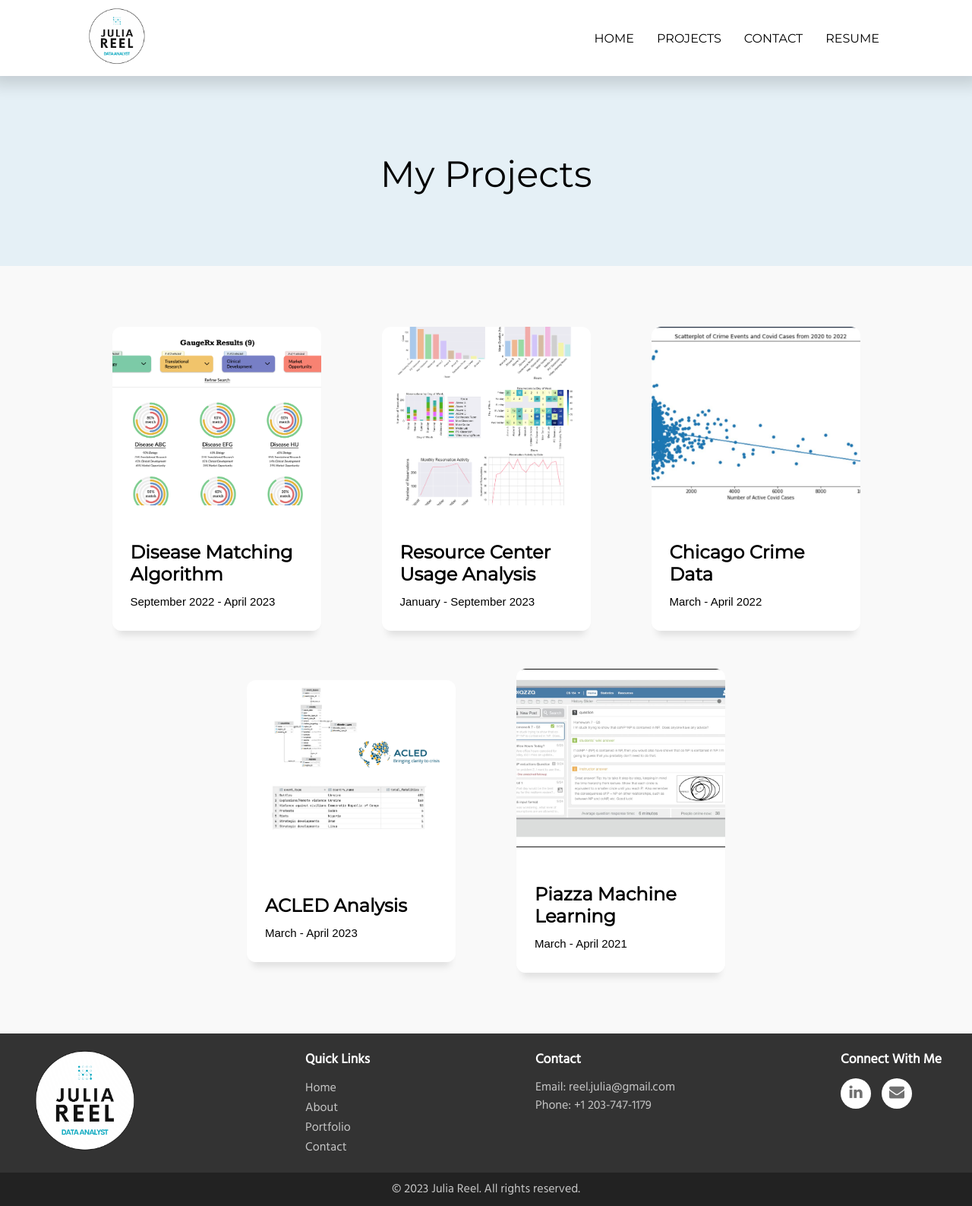
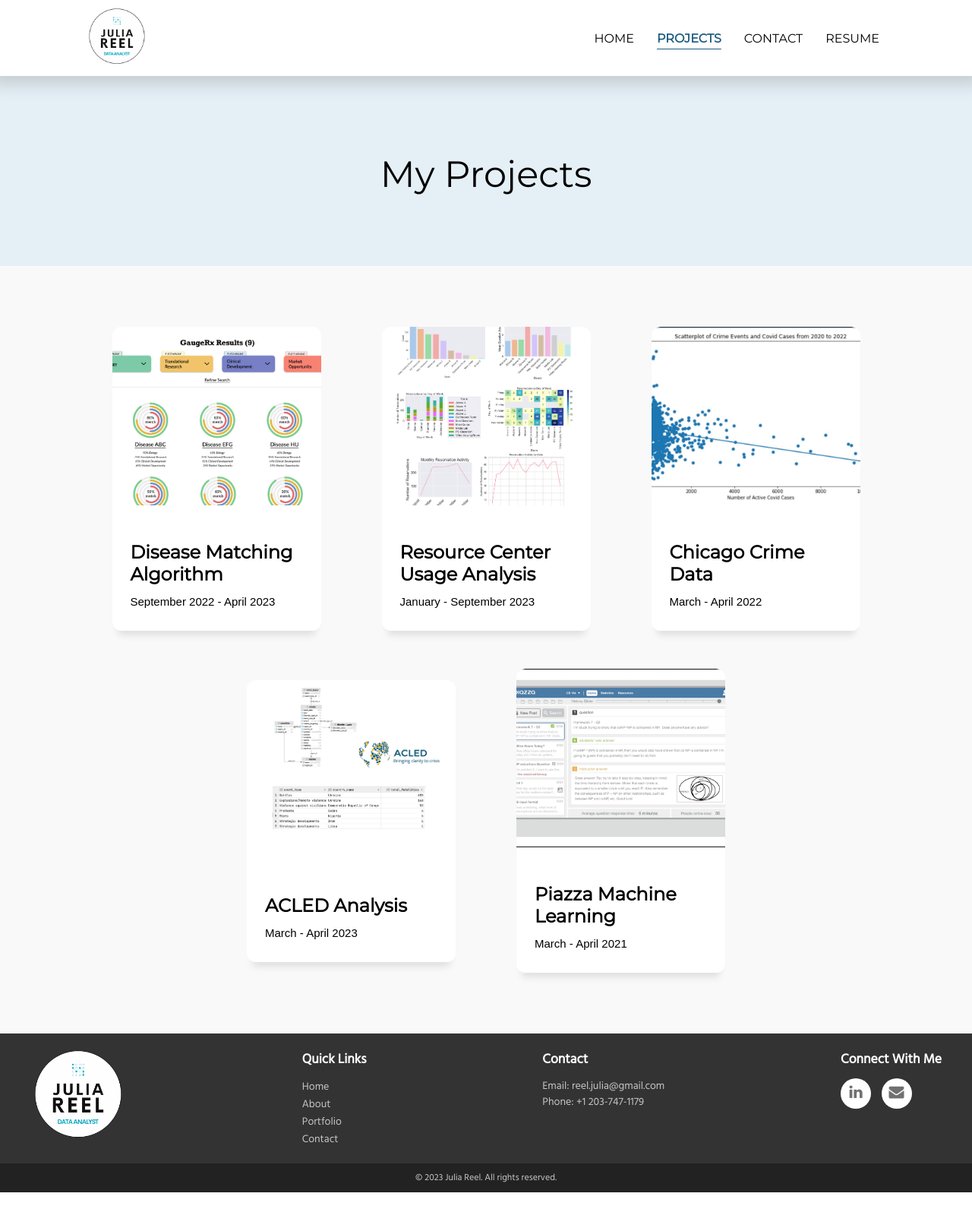
Before and after one commit to juliareel/portfolio-app, a Flask app: page /myprojects.html in a window 1280 px wide. Shown: the whole page at 76% size. Run offline with Flask 3, Linux system fonts and the light colour scheme; parts of the project's set-up code (start-up, migrations or seed data) failed here and were passed over; some libraries are stand-ins or nearby versions; some web fonts are replaced.

Commit message:
ui edits

```diff
--- a/static/style.css
+++ b/static/style.css
@@ -194,7 +194,10 @@
     margin: 15%;
     row-gap: 1em;
     flex-direction: column;
+    font-size: 14px;
   }
+
+
 
   .footer a {
     color: rgb(198, 198, 198);
@@ -256,6 +259,7 @@
     bottom: 0;
     left: 0;
     width: 100%;
+    font-size: 12px;
   }
 
   /* .footer p {
@@ -511,12 +515,14 @@
     height: 50px;
   }
 
-  .nav .current {
+  .current {
       color: rgb(27, 92, 128);
       font-weight: bolder;
-      /* text-decoration: underline; */
+      text-decoration: underline;
       text-underline-offset: 0.5em;
   }
+
+
 
 .menu_logo{
     display: none;
@@ -747,6 +753,7 @@
     opacity: 0;
     padding-top: 30px;
     z-index: 3;
+    overflow: scroll;
   }
   .overlay:target {
     visibility: visible;
@@ -755,8 +762,10 @@
   }
 
   .popup {
-    margin: 70px auto;
-    padding: 80px;
+    /* margin: 70px auto;
+    padding: 80px; */
+    margin: 5%;
+    padding: 5%;
     background: #fff;
     border-radius: 5px;
     width: 80%;
@@ -782,8 +791,9 @@
 
   .popup h3 {
     font-size: 2em;
-    margin-bottom: 2em;
-    font-weight:900
+    margin-bottom: 1em;
+    font-weight:900;
+    line-height: 1.2em;
   }
 
   #boggle_grid {
--- a/templates/myprojects.html
+++ b/templates/myprojects.html
@@ -35,7 +35,7 @@
               <ul class="nav">
                   <li><a href="index.html">HOME</a></li>
                   <li class="dropdown">
-                    <label for="projectsToggle" class="dropbtn">PROJECTS</label>
+                    <label  class="current" for="projectsToggle" class="dropbtn">PROJECTS</label>
                     <input type="checkbox" id="projectsToggle">
                       <div class="dropdown-content">
                           <a class="current" href="myprojects.html">Project Portfolio</a>
```
